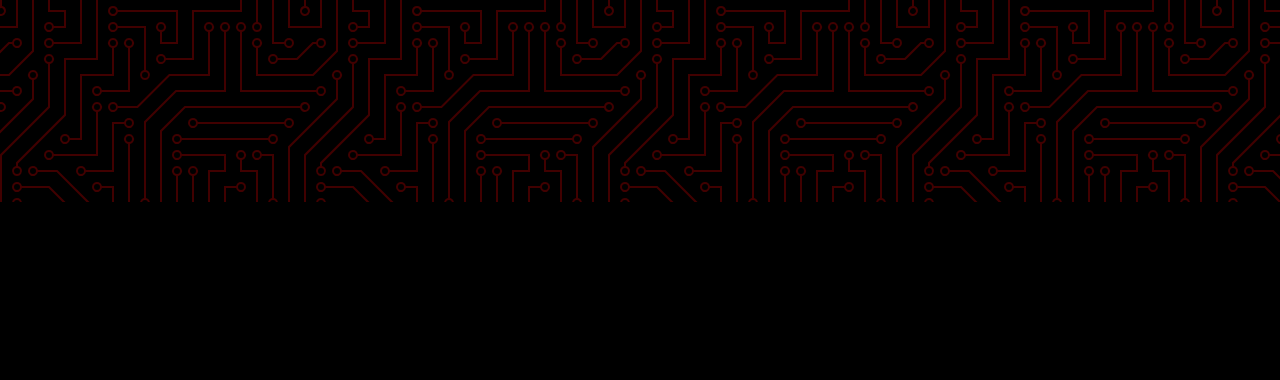
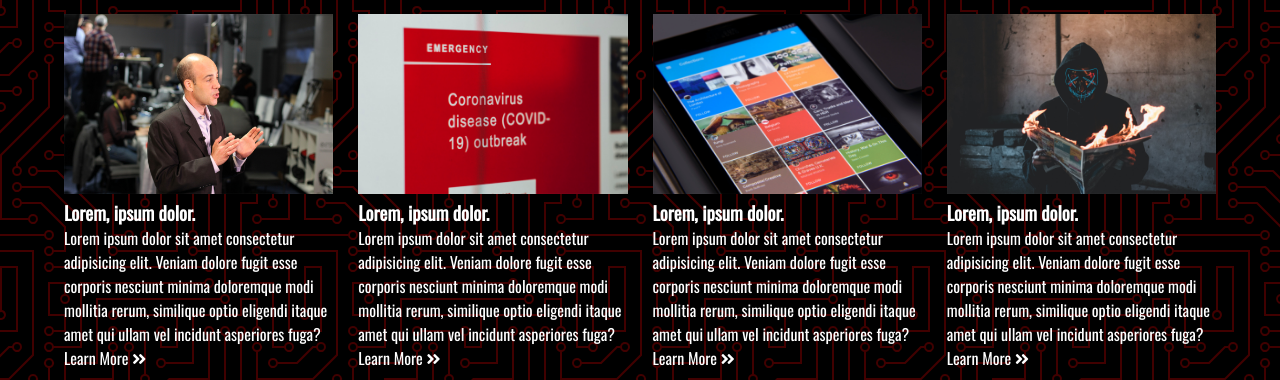
Before and after one commit to AlejoR96/paginaWebNoticias, a plain HTML site: page index.html in a window 1280 px wide. Shown: the part 598-978 px from the top of the page. Before the commit the page ends 800 px from the top, so only its background shows below. Drawn offline with nearby package versions, Linux system fonts and the light colour scheme.

Commit message:
Se agrego seccion de cards y modificado con css, aun falta agregar otros estilos

```diff
--- a/css/styles.css
+++ b/css/styles.css
@@ -89,6 +89,7 @@ hr{
     height: 500px;
     background: url(/img/showcase2.jpg) no-repeat center center/cover;
     padding-bottom:50px;
+    margin-bottom: 20px;
     display:flex;
     flex-direction:column;
     align-items: center;
@@ -121,3 +122,19 @@ hr{
 .show-case p{
     margin-bottom: 10px;
 }
+
+/*----------------------------------  */
+
+/*Estilos para las  Cards de noticias */
+
+.news-cards{
+    display: grid;
+    grid-template-columns: repeat(4, 1fr);
+    gap: 25px;
+    margin: 10px 0;
+}
+
+.news-cards img{
+    width: 100%;
+    height: 180px;
+}
--- a/index.html
+++ b/index.html
@@ -58,20 +58,54 @@
 
         </nav>
         <hr>
+
         <!---------------------------->
         <!--Imagen Principal-->
-
         <header class="show-case">
             <h2>Big News Today </h2>
             <p>Lorem ipsum dolor sit amet consectetur adipisicing elit. Ad hic saepe blanditiis possimus sint alias voluptatem ea asperiores sed, et sunt excepturi similique nostrum deserunt?</p>
             <a class="btn" href="#"> Read More
                 <i class="fas fa-angle-double-right"></i>
             </a>
-
-
         </header>
 
+       <!-- NEWS CARDS -->
+    <div class="news-cards">
+        <div>
+          <img src="img/news1.jpg" alt="" />
+          <h3>Lorem, ipsum dolor.</h3>
+          <p>Lorem ipsum dolor sit amet consectetur adipisicing elit. Veniam dolore fugit esse corporis nesciunt minima
+            doloremque modi mollitia rerum, similique optio eligendi itaque amet qui ullam vel incidunt asperiores fuga?
+          </p>
+          <a href="#">Learn More <i class="fas fa-angle-double-right"></i></a>
+        </div>
+        <div>
+          <img src="img/news2.jpg" alt="" />
+          <h3>Lorem, ipsum dolor.</h3>
+          <p>Lorem ipsum dolor sit amet consectetur adipisicing elit. Veniam dolore fugit esse corporis nesciunt minima
+            doloremque modi mollitia rerum, similique optio eligendi itaque amet qui ullam vel incidunt asperiores fuga?
+          </p>
+          <a href="#">Learn More <i class="fas fa-angle-double-right"></i></a>
+        </div>
+        <div>
+          <img src="img/news3.jpg" alt="" />
+          <h3>Lorem, ipsum dolor.</h3>
+          <p>Lorem ipsum dolor sit amet consectetur adipisicing elit. Veniam dolore fugit esse corporis nesciunt minima
+            doloremque modi mollitia rerum, similique optio eligendi itaque amet qui ullam vel incidunt asperiores fuga?
+          </p>
+          <a href="#">Learn More <i class="fas fa-angle-double-right"></i></a>
+        </div>
+        <div>
+          <img src="img/news4.jpg" alt="" />
+          <h3>Lorem, ipsum dolor.</h3>
+          <p>Lorem ipsum dolor sit amet consectetur adipisicing elit. Veniam dolore fugit esse corporis nesciunt minima
+            doloremque modi mollitia rerum, similique optio eligendi itaque amet qui ullam vel incidunt asperiores fuga?
+          </p>
+          <a href="#">Learn More <i class="fas fa-angle-double-right"></i></a>
+        </div>
+      </div>
+
     </div>
-
 </body>
 </html>
+<!-- min 32:56-->
```
